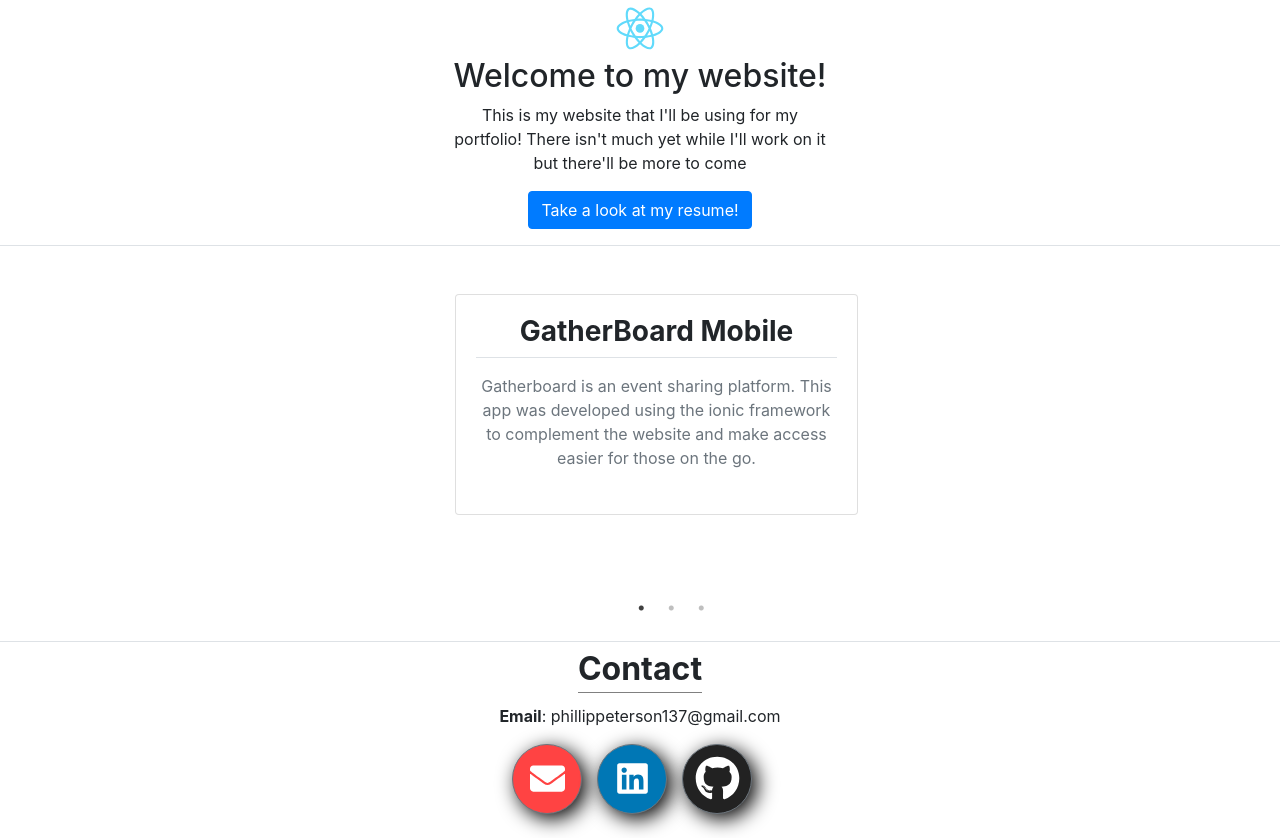
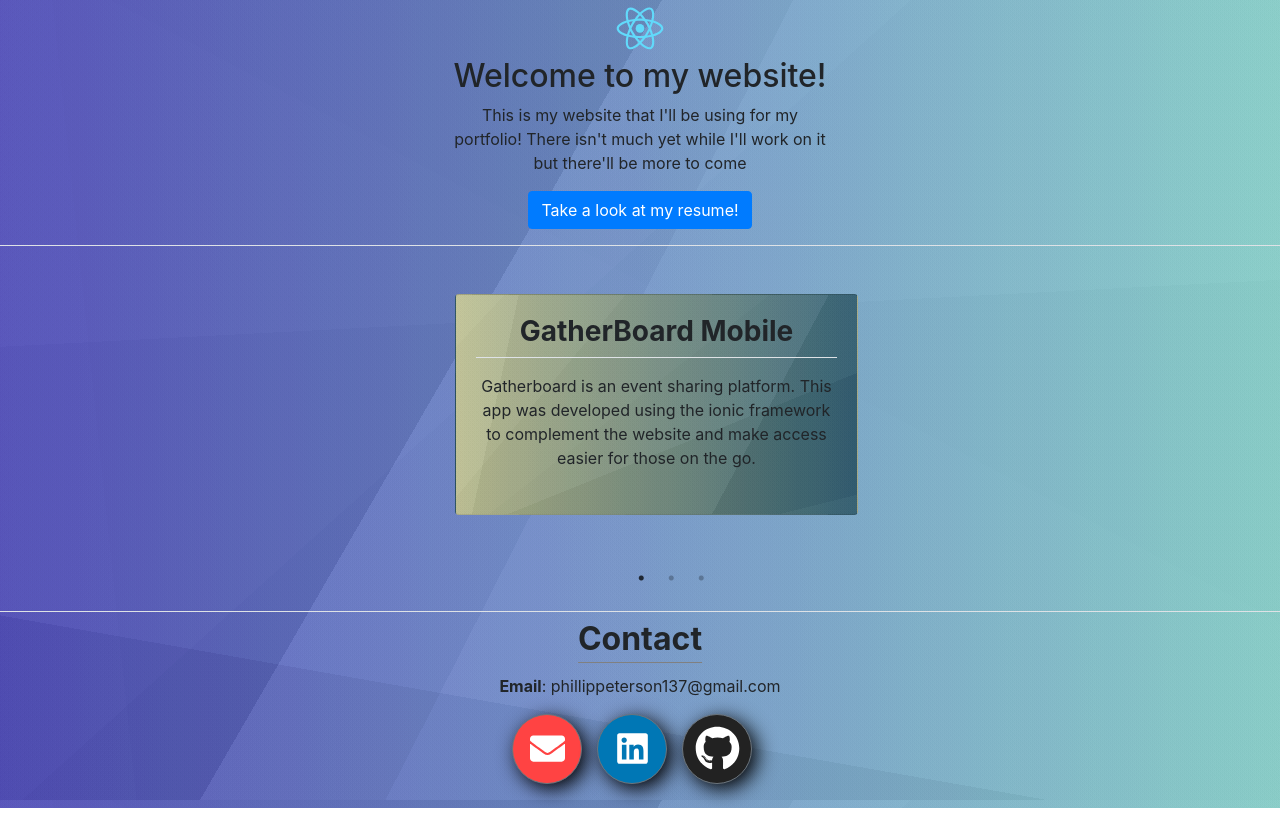
Before and after one commit to PhillipPeterson/phillpeterson.com, a React (Create React App) app: page / in a window 1280 px wide. After the commit the page ends 808 px from the top, so only its background shows below. Built offline with nearby package versions, Linux system fonts and the light colour scheme.

Commit message:
Added some css for the background of body and cards

```diff
--- a/src/components/Card.js
+++ b/src/components/Card.js
@@ -1,7 +1,6 @@
 import React, { Fragment } from 'react';
 
 import { Card, CardBody, CardTitle, CardText } from 'reactstrap';
-
 
 class PortfolioCard extends React.Component {
 
@@ -12,10 +11,10 @@ class PortfolioCard extends React.Component {
 		return (
 			<Fragment>
 
-				<Card style={{ marginBottom: 30 }}>
+				<Card classname="card">
 					<CardBody>
 						<CardTitle className="h3 mb-3 pb-2 font-weight-bold border-bottom">{title}</CardTitle>
-						<CardText className="text-secondary mb-4" style={{ }}>
+						<CardText className=" mb-4" style={{ }}>
 							{text}
 						</CardText>
 					</CardBody>
--- a/src/index.css
+++ b/src/index.css
@@ -1,4 +1,9 @@
 body {
+  height: 100vh;
+  background: linear-gradient(177deg, rgba(122, 122, 122, 0.05) 0%, rgba(122, 122, 122, 0.05) 40%,rgba(64, 64, 64, 0.05) 40%, rgba(64, 64, 64, 0.05) 100%),linear-gradient(300deg, rgba(200, 200, 200, 0.1) 0%, rgba(200, 200, 200, 0.1) 62%,rgba(39, 39, 39, 0.1) 62%, rgba(39, 39, 39, 0.1) 100%),linear-gradient(28deg, rgba(243, 243, 243, 0.01) 0%, rgba(243, 243, 243, 0.01) 58%,rgba(154, 154, 154, 0.01) 58%, rgba(154, 154, 154, 0.01) 100%),linear-gradient(318deg, rgba(136, 136, 136, 0.04) 0%, rgba(136, 136, 136, 0.04) 58%,rgba(205, 205, 205, 0.04) 58%, rgba(205, 205, 205, 0.04) 100%),linear-gradient(297deg, rgba(240, 240, 240, 0.09) 0%, rgba(240, 240, 240, 0.09) 53%,rgba(146, 146, 146, 0.09) 53%, rgba(146, 146, 146, 0.09) 100%),linear-gradient(10deg, rgba(19, 19, 19, 0.1) 0%, rgba(19, 19, 19, 0.1) 18%,rgba(125, 125, 125, 0.1) 18%, rgba(125, 125, 125, 0.1) 100%),linear-gradient(84deg, rgba(146, 146, 146, 0.08) 0%, rgba(146, 146, 146, 0.08) 10%,rgba(123, 123, 123, 0.08) 10%, rgba(123, 123, 123, 0.08) 100%),linear-gradient(90deg, rgb(71, 65, 230),rgb(121, 231, 221));
+
+
+
   margin: 0;
   padding: 0;
   overflow-x: hidden;
@@ -22,3 +27,7 @@ code {
   text-align: center;
 
 }
+
+.card {
+  background: linear-gradient(102deg, rgba(249, 249, 249, 0.1) 0%, rgba(249, 249, 249, 0.1) 14%,rgba(161, 161, 161, 0.1) 14%, rgba(161, 161, 161, 0.1) 100%),linear-gradient(310deg, rgba(26, 26, 26, 0.03) 0%, rgba(26, 26, 26, 0.03) 71%,rgba(189, 189, 189, 0.03) 71%, rgba(189, 189, 189, 0.03) 100%),linear-gradient(133deg, rgba(132, 132, 132, 0.1) 0%, rgba(132, 132, 132, 0.1) 8%,rgba(95, 95, 95, 0.1) 8%, rgba(95, 95, 95, 0.1) 100%),linear-gradient(142deg, rgba(110, 110, 110, 0.03) 0%, rgba(110, 110, 110, 0.03) 46%,rgba(8, 8, 8, 0.03) 46%, rgba(8, 8, 8, 0.03) 100%),linear-gradient(346deg, rgba(231, 231, 231, 0.05) 0%, rgba(231, 231, 231, 0.05) 6%,rgba(71, 71, 71, 0.05) 6%, rgba(71, 71, 71, 0.05) 100%),linear-gradient(118deg, rgba(251, 251, 251, 0.07) 0%, rgba(251, 251, 251, 0.07) 72%,rgba(24, 24, 24, 0.07) 72%, rgba(24, 24, 24, 0.07) 100%),linear-gradient(338deg, rgba(75, 75, 75, 0.08) 0%, rgba(75, 75, 75, 0.08) 37%,rgba(213, 213, 213, 0.08) 37%, rgba(213, 213, 213, 0.08) 100%),linear-gradient(90deg, rgb(199, 202, 132),rgb(25, 94, 125));
+}
```
